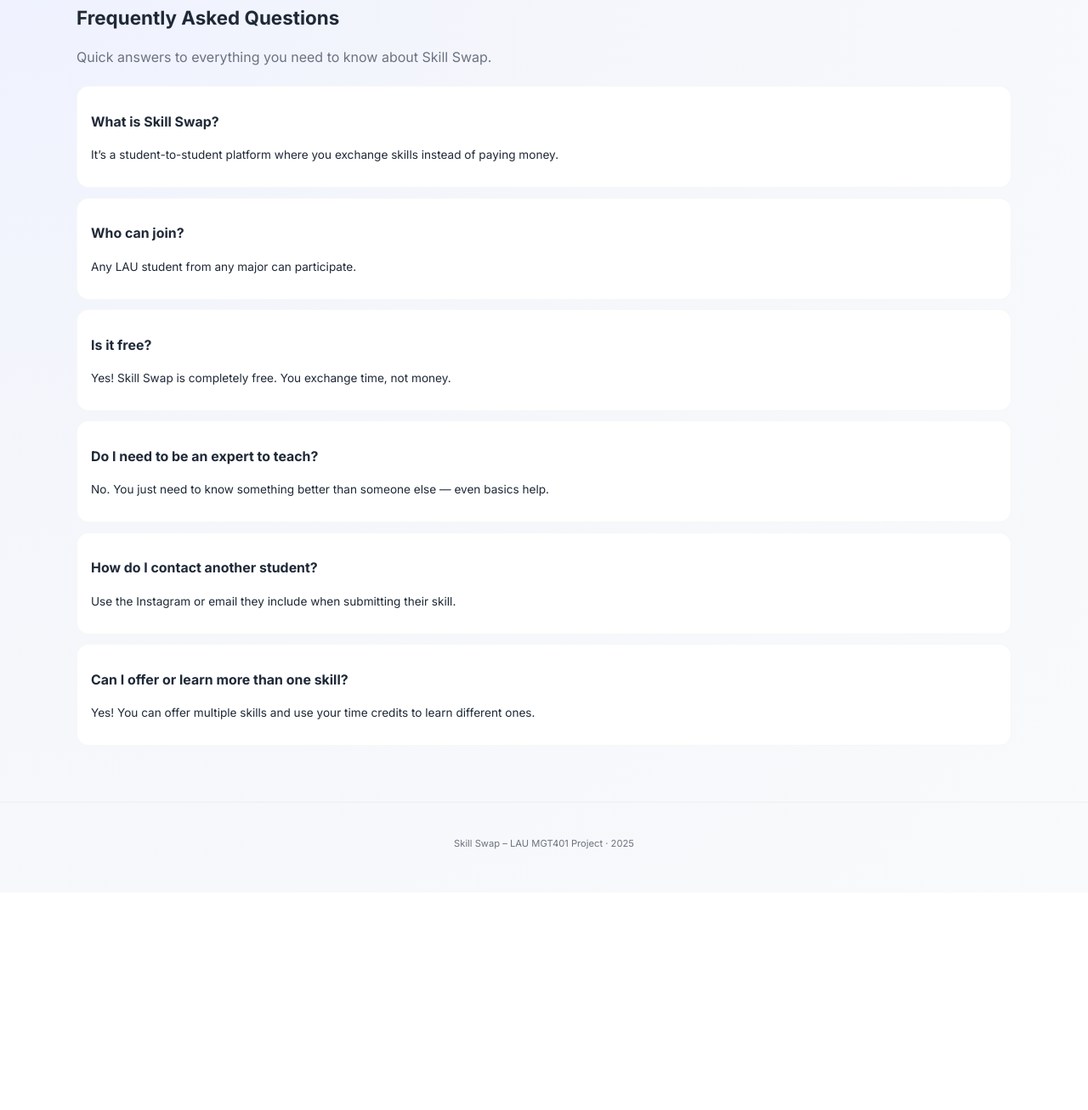
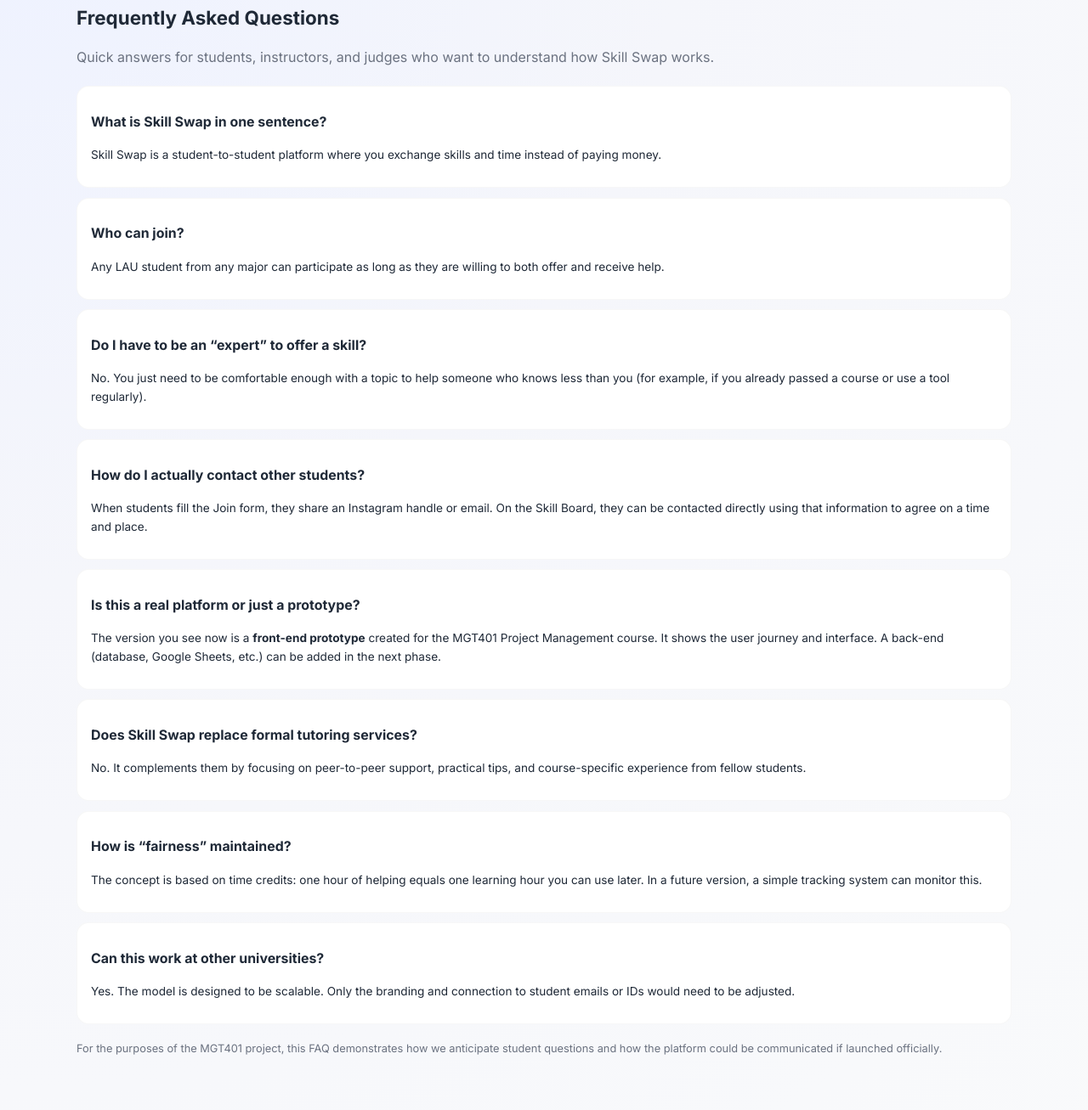
Before and after one commit to yaraarakji/Skill-swap, a plain HTML site: page faq.html in a window 1280 px wide. Shown: the part 113-1420 px from the top of the page at 85% size. Before the commit the page ends 1164 px from the top, so only its background shows below. Drawn offline with Linux system fonts and the light colour scheme.

Commit message:
Update faq.html

```diff
--- a/faq.html
+++ b/faq.html
@@ -6,12 +6,14 @@
   <link rel="stylesheet" href="style.css">
   <link href="https://fonts.googleapis.com/css2?family=Inter:wght@400;500;600;700&display=swap" rel="stylesheet">
 </head>
+
 <body>
+
+  <!-- NAVBAR -->
   <div class="navbar">
     <div class="nav-inner">
       <div class="logo-wrap">
         <a href="index.html">
-          <!-- logo -->
           <svg width="120" height="38" viewBox="0 0 220 60">
             <circle cx="30" cy="30" r="26" fill="#5B3EE4" />
             <path d="M22 23C23.8 18.5 29 16.5 33.5 18.3C36 19.3 37.9 21.5 38.6 23.9L41.5 22.2C41.9 22 42.3 22.3 42.2 22.7L40.8 28.3C40.7 28.7 40.3 28.9 39.9 28.8L34.3 27.4C33.9 27.3 33.9 26.7 34.3 26.5L37.1 25C36.5 23.5 35.4 22.1 33.8 21.5C31.1 20.4 28 21.6 26.8 24.3C26.6 24.7 26 24.8 25.5 24.6L23 23.5C22.5 23.3 21.8 23.2 22 23Z" fill="white"/>
@@ -33,54 +35,101 @@
       </div>
 
       <div class="team-names">
-        Yara Arakji · Nour Issa<br>Omar Rifaii · Samir Aridi
+        Yara Arakji · Nour Issa<br>
+        Omar Rifaii · Samir Aridi
       </div>
 
       <button class="theme-btn" onclick="toggleTheme()">Theme</button>
     </div>
   </div>
 
+  <!-- FAQ CONTENT -->
   <div class="container">
     <section class="section">
       <h1 class="section-title">Frequently Asked Questions</h1>
-      <p class="section-sub">Quick answers to everything you need to know about Skill Swap.</p>
+      <p class="section-sub">
+        Quick answers for students, instructors, and judges who want to understand how Skill Swap works.
+      </p>
 
       <div class="faq-item">
-        <h3>What is Skill Swap?</h3>
-        <p>It’s a student-to-student platform where you exchange skills instead of paying money.</p>
+        <h3>What is Skill Swap in one sentence?</h3>
+        <p>
+          Skill Swap is a student-to-student platform where you exchange skills and time instead of paying money.
+        </p>
       </div>
 
       <div class="faq-item">
         <h3>Who can join?</h3>
-        <p>Any LAU student from any major can participate.</p>
+        <p>
+          Any LAU student from any major can participate as long as they are willing to both offer and receive help.
+        </p>
       </div>
 
       <div class="faq-item">
-        <h3>Is it free?</h3>
-        <p>Yes! Skill Swap is completely free. You exchange time, not money.</p>
+        <h3>Do I have to be an “expert” to offer a skill?</h3>
+        <p>
+          No. You just need to be comfortable enough with a topic to help someone who knows less than you
+          (for example, if you already passed a course or use a tool regularly).
+        </p>
       </div>
 
       <div class="faq-item">
-        <h3>Do I need to be an expert to teach?</h3>
-        <p>No. You just need to know something better than someone else — even basics help.</p>
+        <h3>How do I actually contact other students?</h3>
+        <p>
+          When students fill the Join form, they share an Instagram handle or email. On the Skill Board, they can be
+          contacted directly using that information to agree on a time and place.
+        </p>
       </div>
 
       <div class="faq-item">
-        <h3>How do I contact another student?</h3>
-        <p>Use the Instagram or email they include when submitting their skill.</p>
+        <h3>Is this a real platform or just a prototype?</h3>
+        <p>
+          The version you see now is a <strong>front-end prototype</strong> created for the MGT401 Project
+          Management course. It shows the user journey and interface. A back-end (database, Google Sheets, etc.)
+          can be added in the next phase.
+        </p>
       </div>
 
       <div class="faq-item">
-        <h3>Can I offer or learn more than one skill?</h3>
-        <p>Yes! You can offer multiple skills and use your time credits to learn different ones.</p>
+        <h3>Does Skill Swap replace formal tutoring services?</h3>
+        <p>
+          No. It complements them by focusing on peer-to-peer support, practical tips, and course-specific
+          experience from fellow students.
+        </p>
       </div>
+
+      <div class="faq-item">
+        <h3>How is “fairness” maintained?</h3>
+        <p>
+          The concept is based on time credits: one hour of helping equals one learning hour you can use later.
+          In a future version, a simple tracking system can monitor this.
+        </p>
+      </div>
+
+      <div class="faq-item">
+        <h3>Can this work at other universities?</h3>
+        <p>
+          Yes. The model is designed to be scalable. Only the branding and connection to student emails or IDs
+          would need to be adjusted.
+        </p>
+      </div>
+
+      <p style="margin-top:1.2rem; font-size:.8rem; color:var(--muted);">
+        For the purposes of the MGT401 project, this FAQ demonstrates how we anticipate student questions and how
+        the platform could be communicated if launched officially.
+      </p>
     </section>
   </div>
 
-  <footer>Skill Swap – LAU MGT401 Project · 2025</footer>
+  <footer>
+    Skill Swap – LAU MGT401 Project · 2025
+  </footer>
 
   <script>
-    function toggleTheme(){ document.body.classList.toggle('dark'); }
+    function toggleTheme() {
+      document.body.classList.toggle('dark');
+    }
   </script>
+
 </body>
 </html>
```
